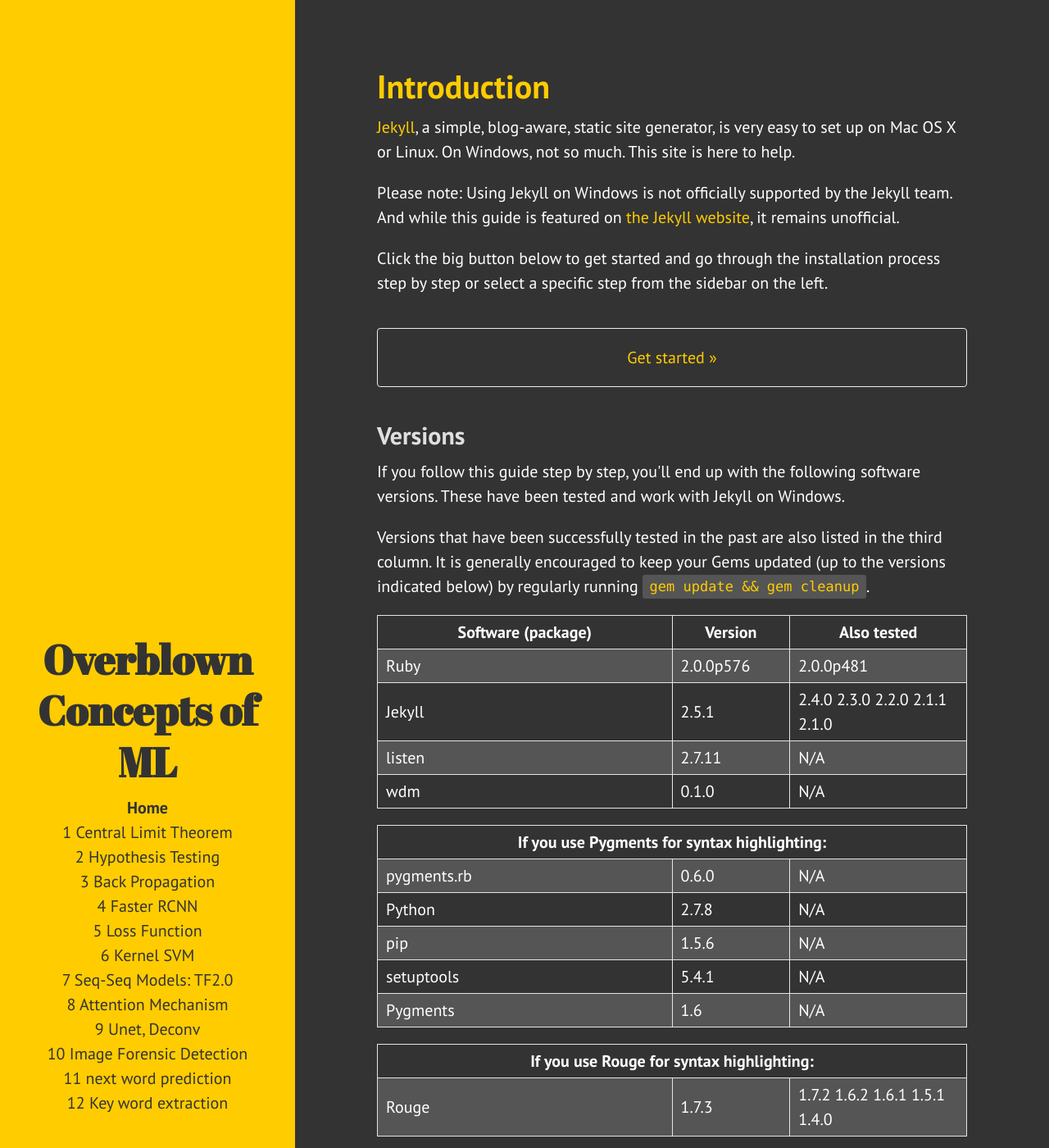
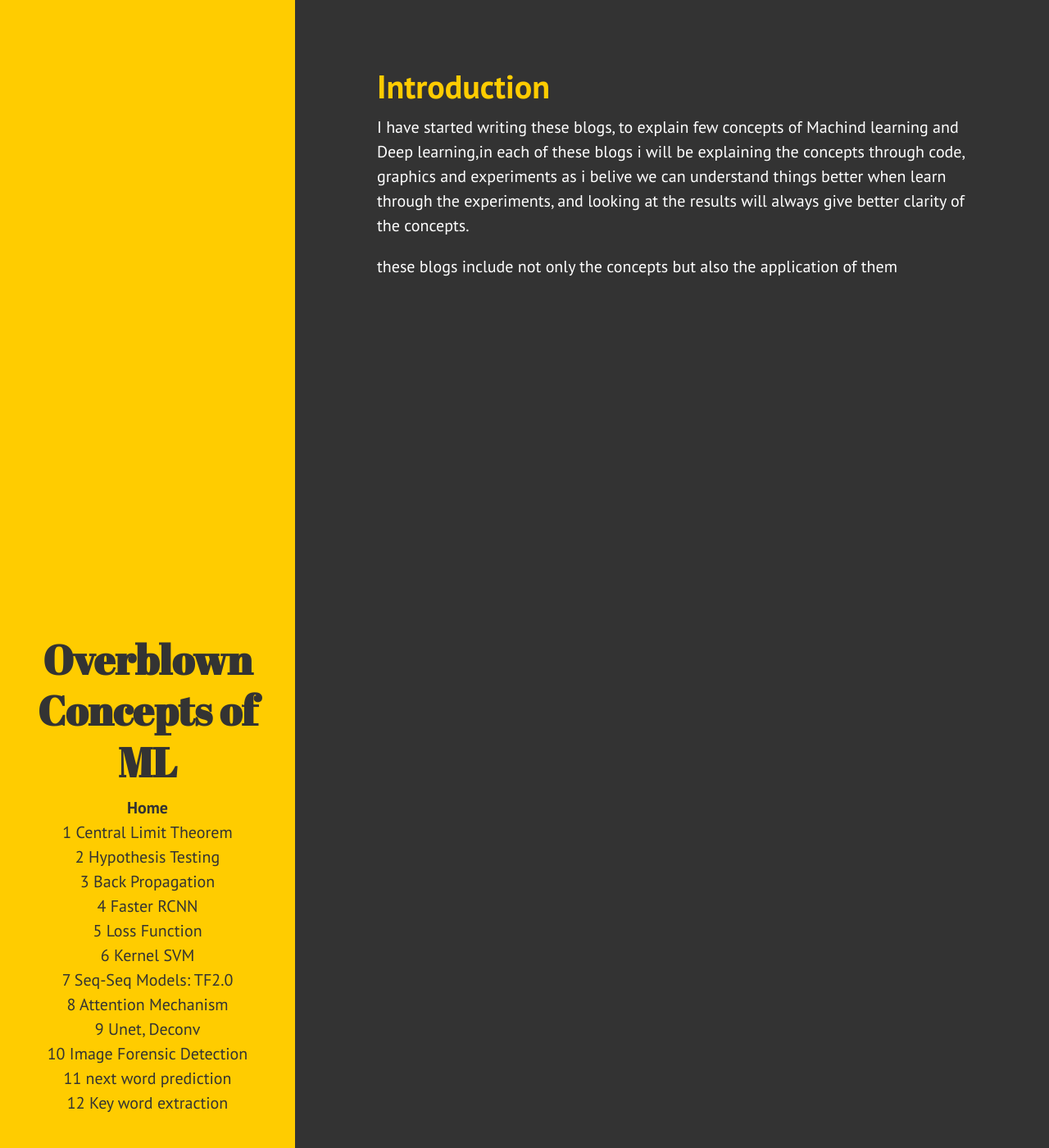
Before and after one commit to brahma0545/ML, a Jekyll site: the page built from index.md, in a window 1280 px wide and 1400 px high. Shown: the whole window at 82% size. Built offline with Jekyll 4.4.1, drawn with Linux system fonts in a browser that asks for light colours; Markdown is read by kramdown in place of the engine named in the settings; some of the changed text lies outside the part shown.

```diff
--- a/index.md
+++ b/index.md
@@ -4,91 +4,6 @@ title: Home
 ---
 
 <h1 class="post-title">Introduction</h1>
-<p><a href="http://jekyllrb.com">Jekyll</a>, a simple, blog-aware, static site generator, is very easy to set up on Mac OS X or Linux. On Windows, not so much. This site is here to help.</p>
-<p>Please note: Using Jekyll on Windows is not officially supported by the Jekyll team. And while this guide is featured on <a href="http://jekyllrb.com/docs/windows/">the Jekyll website</a>, it remains unofficial.</p>
-<p>Click the big button below to get started and go through the installation process step by step or select a specific step from the sidebar on the left.</p>
-<a href="{{ site.baseurl }}1-ruby-and-devkit" class="button-monster">Get started &raquo;</a>
-<h2 id="versions">Versions</h2>
-<p>If you follow this guide step by step, you'll end up with the following software versions. These have been tested and work with Jekyll on Windows.</p>
-<p>Versions that have been successfully tested in the past are also listed in the third column. It is generally encouraged to keep your Gems updated (up to the versions indicated below) by regularly running <code>gem update &amp;&amp; gem cleanup</code>.</p>
-<table>
-  <thead>
-    <tr>
-      <th width="50%">Software (package)</th>
-      <th width="20%">Version</th>
-      <th>Also tested</th>
-    </tr>
-  </thead>
-  <tbody>
-    <tr>
-      <td>Ruby</td>
-      <td>2.0.0p576</td>
-      <td>2.0.0p481</td>
-    </tr>
-    <tr>
-      <td>Jekyll</td>
-      <td>2.5.1</td>
-      <td>2.4.0 2.3.0 2.2.0 2.1.1 2.1.0</td>
-    </tr>
-    <tr>
-      <td>listen</td>
-      <td>2.7.11</td>
-      <td>N/A</td>
-    </tr>
-    <tr>
-      <td>wdm</td>
-      <td>0.1.0</td>
-      <td>N/A</td>
-    </tr>
-  </tbody>
-</table>
-<table>
-  <thead>
-    <tr>
-      <th colspan="3">If you use Pygments for syntax highlighting:</th>
-    </tr>
-  </thead>
-  <tbody>
-    <tr>
-      <td width="50%">pygments.rb</td>
-      <td width="20%">0.6.0</td>
-      <td>N/A</td>
-    </tr>
-    <tr>
-      <td>Python</td>
-      <td>2.7.8</td>
-      <td>N/A</td>
-    </tr>
-    <tr>
-      <td>pip</td>
-      <td>1.5.6</td>
-      <td>N/A</td>
-    </tr>
-    <tr>
-      <td>setuptools</td>
-      <td>5.4.1</td>
-      <td>N/A</td>
-    </tr>
-    <tr>
-      <td>Pygments</td>
-      <td>1.6</td>
-      <td>N/A</td>
-    </tr>
-  </tbody>
-</table>
-<table>
-  <thead>
-    <tr>
-      <th colspan="3">If you use Rouge for syntax highlighting:</th>
-    </tr>
-  </thead>
-  <tbody>
-    <tr>
-      <td width="50%">Rouge</td>
-      <td width="20%">1.7.3</td>
-      <td>1.7.2 1.6.2 1.6.1 1.5.1 1.4.0</td>
-    </tr>
-  </tbody>
-</table>
-<h2>Portable Jekyll</h2>
-<p><a href="https://github.com/madhur" target="_blank">@madhur</a> has created <a href="https://github.com/madhur/PortableJekyll" target="_blank">Portable Jekyll</a>. Refer to the project's documentation for more information on how to install and use it. Please note that Portable Jekyll may not always be up to date with the latest version of Jekyll out of the box.</p>
+<p>I have started writing these blogs, to explain few concepts of Machind learning and Deep learning,in each of these blogs i will be explaining the concepts through code, graphics and experiments as i belive we can understand things better when learn through the experiments, and looking at the results will always give better clarity of the concepts.</p>
+
+<p>these blogs include not only the concepts but also the application of them</p>
```
